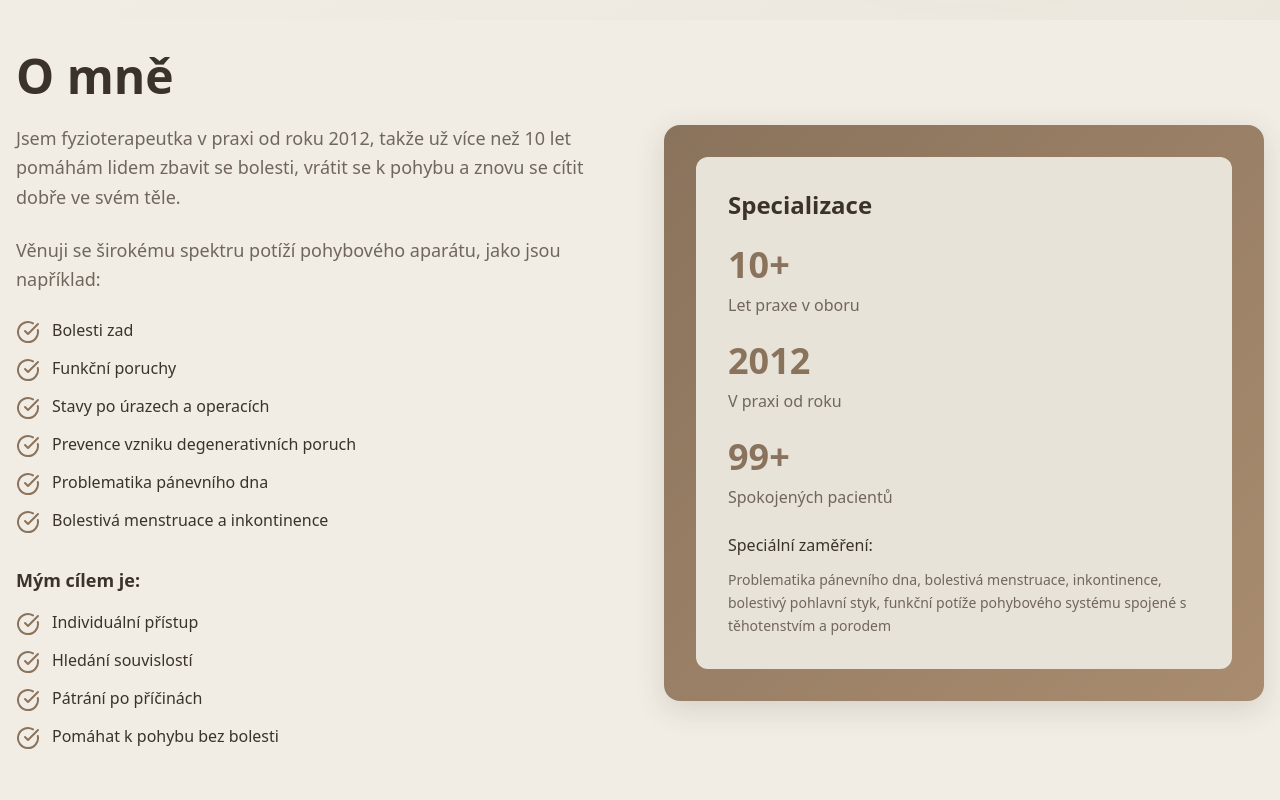
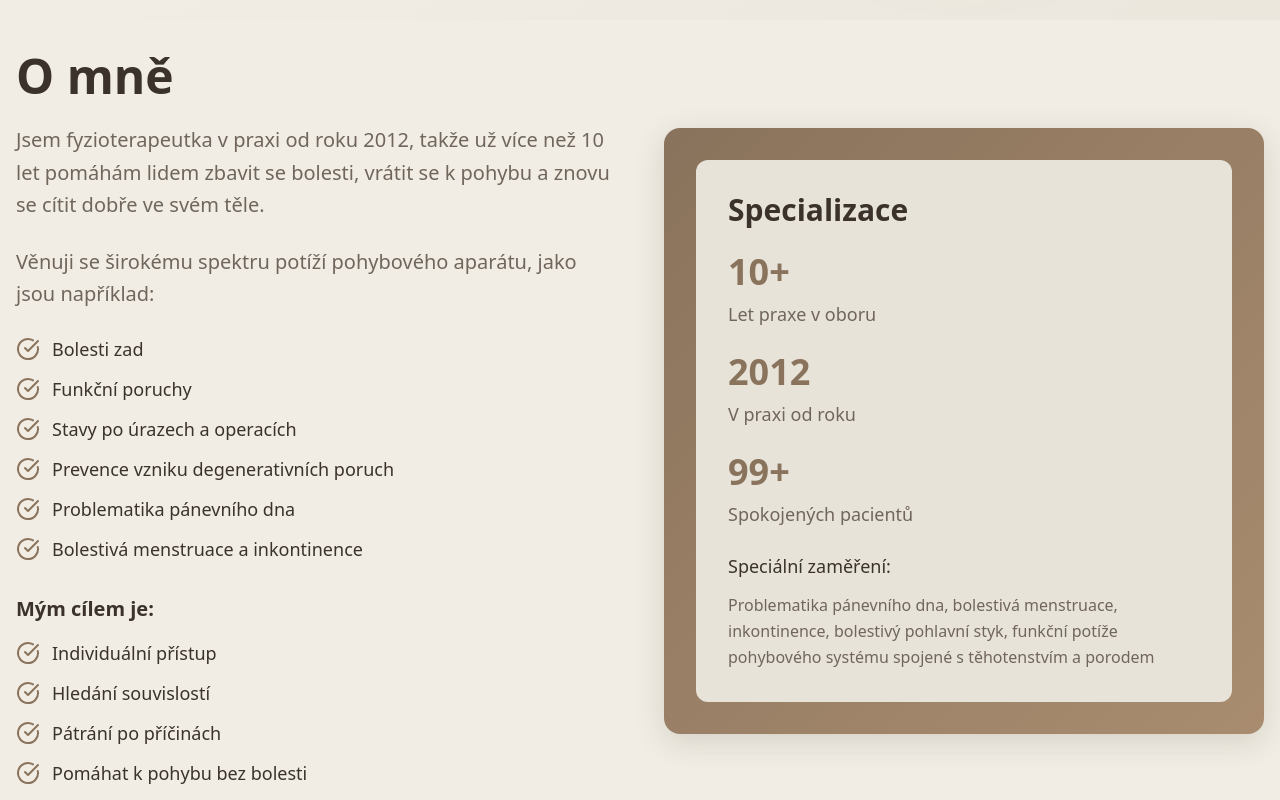
Before and after one commit to Zakopi/bsfyzio-page-magic, a React (Vite) app: page / in a window 1280 px wide. Shown: the part 660-1460 px from the top of the page. Built offline with nearby package versions, Linux system fonts and the light colour scheme; the HTML template or start-up script is replaced by a standard one.

Commit message:
Zvětši font v O mně a Statistikách
Rozšířil jsem velikost fontu v sekci „O mně“ (odstavce a seznamy) a v sekci „Statistika“ (nadpisy a popisy) pro lepší čitelnost.

```diff
--- a/src/components/About.tsx
+++ b/src/components/About.tsx
@@ -96,29 +96,29 @@ const About = () => {
             <h2 className="text-4xl md:text-5xl font-bold mb-6 text-foreground">
               O mně
             </h2>
-            <p className="text-lg text-muted-foreground mb-6 leading-relaxed">
+            <p className="text-xl text-muted-foreground mb-6 leading-relaxed">
               Jsem fyzioterapeutka v praxi od roku 2012, takže už více než 10 let
               pomáhám lidem zbavit se bolesti, vrátit se k pohybu a znovu se cítit
               dobře ve svém těle.
             </p>
-            <p className="text-lg text-muted-foreground mb-6 leading-relaxed">
+            <p className="text-xl text-muted-foreground mb-6 leading-relaxed">
               Věnuji se širokému spektru potíží pohybového aparátu, jako jsou například:
             </p>
 
             <div className="space-y-3 mb-8">
               {services.map((service, index) => <div key={index} className="flex items-start gap-3">
                   <CheckCircle className="h-6 w-6 text-primary mt-0.5 flex-shrink-0" />
-                  <span className="text-foreground">{service}</span>
+                  <span className="text-lg text-foreground">{service}</span>
                 </div>)}
             </div>
 
-            <p className="text-lg font-semibold text-foreground mb-4">
+            <p className="text-xl font-semibold text-foreground mb-4">
               Mým cílem je:
             </p>
             <div className="space-y-3 mb-6">
               {goals.map((goal, index) => <div key={index} className="flex items-start gap-3">
                   <CheckCircle className="h-6 w-6 text-primary mt-0.5 flex-shrink-0" />
-                  <span className="text-foreground">{goal}</span>
+                  <span className="text-lg text-foreground">{goal}</span>
                 </div>)}
             </div>
 
@@ -128,7 +128,7 @@ const About = () => {
           <div className="relative">
             <div className="bg-gradient-primary rounded-2xl p-8 shadow-medium">
               <div className="bg-card rounded-xl p-8" ref={statsRef}>
-                <h3 className="text-2xl font-bold mb-6 text-foreground">
+                <h3 className="text-3xl font-bold mb-6 text-foreground">
                   Specializace
                 </h3>
                 <div className="space-y-6">
@@ -136,23 +136,23 @@ const About = () => {
                     <div className="text-4xl font-bold text-primary mb-2">
                       {yearsCount}+
                     </div>
-                    <p className="text-muted-foreground">Let praxe v oboru</p>
+                    <p className="text-lg text-muted-foreground">Let praxe v oboru</p>
                   </div>
                   <div>
                     <div className="text-4xl font-bold text-primary mb-2">
                       {yearCount}
                     </div>
-                    <p className="text-muted-foreground">V praxi od roku</p>
+                    <p className="text-lg text-muted-foreground">V praxi od roku</p>
                   </div>
                   <div>
                     <div className="text-4xl font-bold text-primary mb-2">
                       {patientsCount}+
                     </div>
-                    <p className="text-muted-foreground">Spokojených pacientů</p>
+                    <p className="text-lg text-muted-foreground">Spokojených pacientů</p>
                   </div>
                   <div>
-                    <p className="text-foreground font-medium mb-3">Speciální zaměření:</p>
-                    <p className="text-muted-foreground text-sm leading-relaxed">
+                    <p className="text-lg text-foreground font-medium mb-3">Speciální zaměření:</p>
+                    <p className="text-base text-muted-foreground leading-relaxed">
                       Problematika pánevního dna, bolestivá menstruace, inkontinence,
                       bolestivý pohlavní styk, funkční potíže pohybového systému
                       spojené s těhotenstvím a porodem
```
